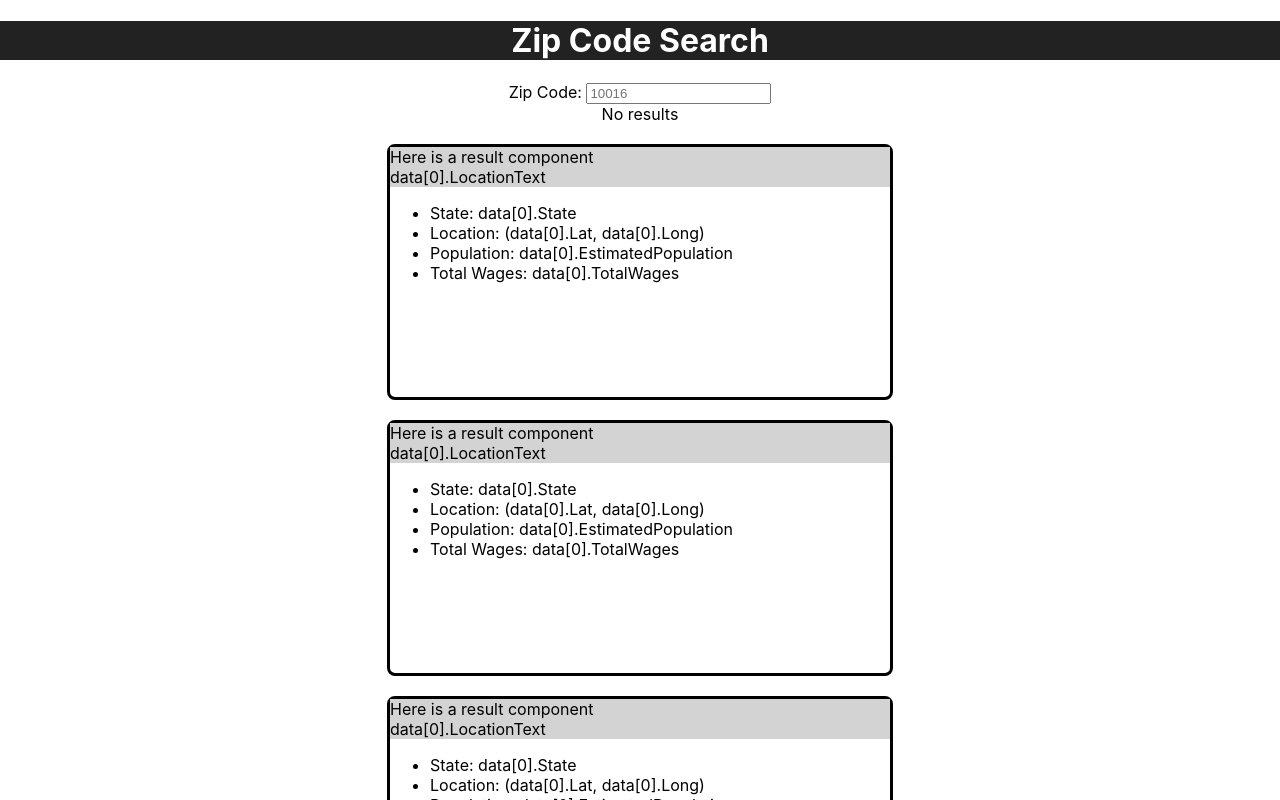
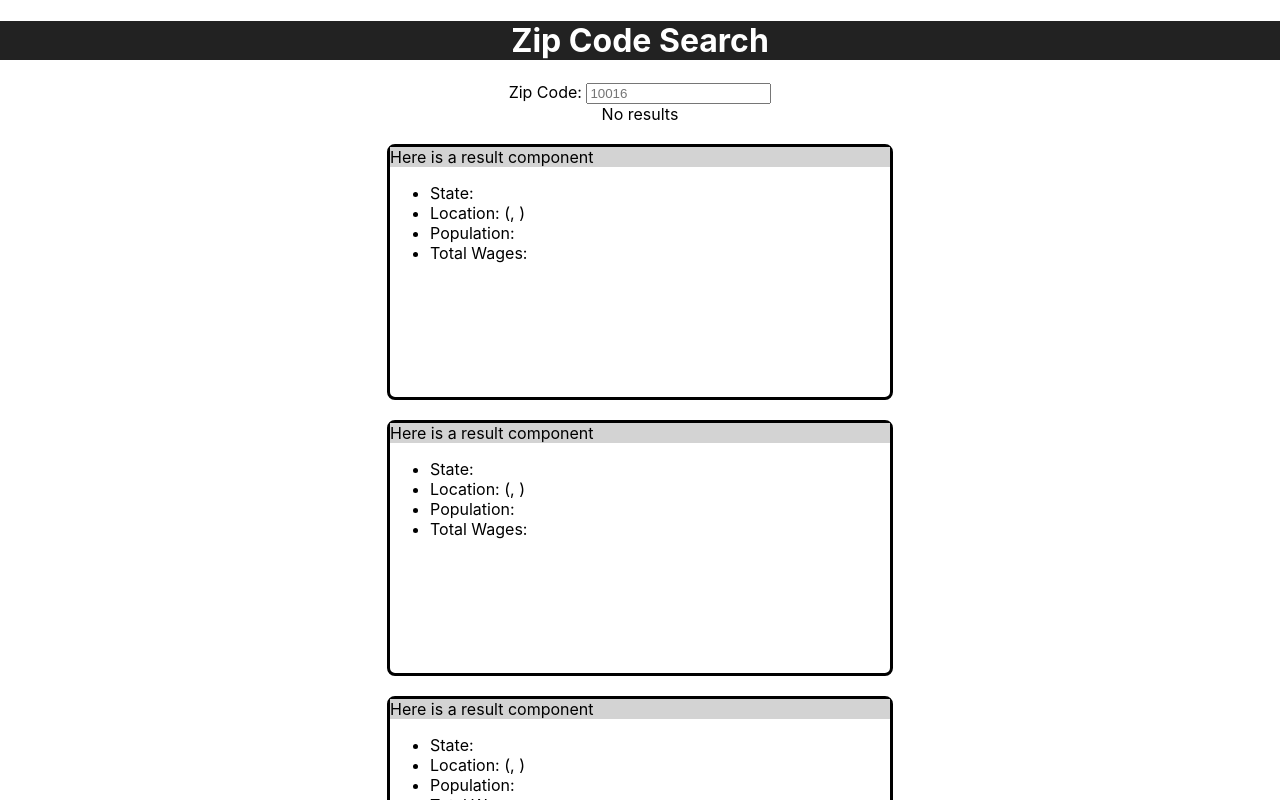
Before and after one commit to khinshankhan/cuny2x, a React (Create React App) app: page / in a window 1280 px wide. Shown: the top 800 px of the page. Built offline with nearby package versions, Linux system fonts and the light colour scheme.

Commit message:
Can store the data and pass it into Result components as a prop

```diff
--- a/src/Components/Result.js
+++ b/src/Components/Result.js
@@ -3,17 +3,17 @@ import './Result.css';
 
 function Result(props) {
   return (
-    <div class="result">
-      <div class="top">
+    <div className="result">
+      <div className="top">
         Here is a result component<br/>
-        data[0].LocationText
+        {props.LocationText}
       </div>
-      <div class="bottom">
+      <div className="bottom">
         <ul>
-          <li>State: data[0].State</li>
-          <li>Location: (data[0].Lat, data[0].Long)</li>
-          <li>Population: data[0].EstimatedPopulation</li>
-          <li>Total Wages: data[0].TotalWages</li>
+          <li>State: {props.State}</li>
+          <li>Location: ({props.Lat}, {props.Long})</li>
+          <li>Population: {props.EstimatedPopulation}</li>
+          <li>Total Wages: {props.TotalWages}</li>
         </ul>
       </div>
     </div>
--- a/src/Components/ZipSearch.js
+++ b/src/Components/ZipSearch.js
@@ -21,19 +21,32 @@ export default class ZipSearch extends React.Component {
   }
 
   handleSubmit(event) {
-    console.log("submitted")
+    console.log("submitted");
     let url = "http://ctp-zip-api.herokuapp.com/zip/" + this.state.value;
+    console.log(url);
     axios.get(url)
-      .then((response) => {
-        console.log(response.data);
+      .then(response => {
+        // console.log(response.data);
+        // var result = response.data.filter(currency => wanted.includes(currency.id));
+        // console.log(response.data);
         this.setState({json: response.data});
-        //console.log(this.state.json);
+        // console.log(this.state.json[0].LocationText);
       },
       (error) => {
         console.log(error);
       })
     event.preventDefault();
   }
+
+    /*
+    axios.get("https://api.coinmarketcap.com/v1/ticker/")
+    .then(response => {
+      var wanted = ["bitcoin", "ethereum", "litecoin"];
+      var result = response.data.filter(currency => wanted.includes(currency.id));
+      this.setState({ data: result});
+    })
+    .catch(err => console.log(err));
+    */
 
   render() {
     return (
@@ -48,8 +61,21 @@ export default class ZipSearch extends React.Component {
           </form>
           <div id="results">
             No results
-            <Result/>
-            <Result/>
+
+            <Result LocationText={this.state.json[0].LocationText}
+              State={this.state.json[0].State}
+              Lat={this.state.json[0].Lat}
+              Long={this.state.json[0].Lat}
+              EstimatedPopulation={this.state.json[0].EstimatedPopulation}
+              TotalWages={this.state.json[0].TotalWages}/>
+
+            <Result LocationText={this.state.json[1].LocationText}
+              State={this.state.json[1].State}
+              Lat={this.state.json[1].Lat}
+              Long={this.state.json[1].Lat}
+              EstimatedPopulation={this.state.json[1].EstimatedPopulation}
+              TotalWages={this.state.json[1].TotalWages}/>
+
             <Result/>
           </div>
         </div>
```
